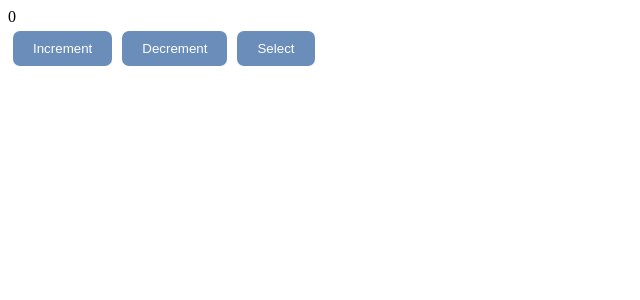
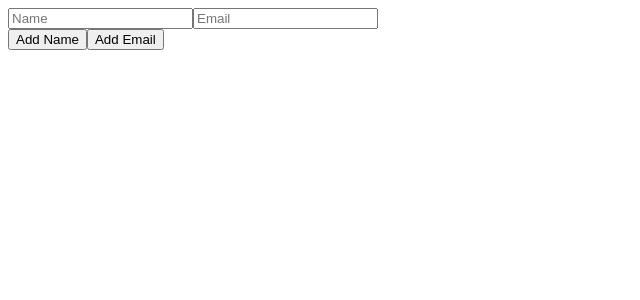
Before and after one commit to dinelkalakshan40/react-demo, a React (Vite) app: page / in a window 1280 px wide. Shown: the top 300 px of the page, without its empty margins (0-640 px from the left). Built offline with nearby package versions, Linux system fonts and the light colour scheme.

Commit message:
combineReducers

```diff
--- a/src/App.tsx
+++ b/src/App.tsx
@@ -1,18 +1,22 @@
 import './App.css'
 import {useDispatch, useSelector} from "react-redux";
+import {useState} from "react";
 
 function App() {
 
-    const count = useSelector(state => state);
+    const customer = useSelector(state => state.customer)
     const dispatch = useDispatch();
 
+    const [name, setName] = useState('');
+    const [email, setEmail] = useState('');
     return (
         <>
-            {count}
+            <input type="text" placeholder="Name" onChange={(e) => setName(e.target.value)} />
+            <input type="text" placeholder="Email" onChange={(e) => setEmail(e.target.value)}/> <br/>
+            <button onClick={() => dispatch({ type:'ADD_CUSTOMER',payload:name})}>Add Name</button>
+            <button onClick={() => dispatch({ type:'ADD_CUSTOMER',payload:email})}>Add Email</button>
             <br/>
-            <button className="buttonStyle" onClick={() => dispatch({ type:'INCREMENT'})}>Increment</button>
-            <button className="buttonStyle" onClick={() => dispatch({ type:'DECREMENT'})}>Decrement</button>
-            <button className="buttonStyle" onClick={() => dispatch({ type:''})}>Select</button>
+            {customer}
         </>
     )
 }
--- a/src/Reducers/CountReducer.tsx
+++ b/src/Reducers/CountReducer.tsx
@@ -1,10 +1,15 @@
-export const initialState =0;
+export const initialState ={
+    value :0,
+    visibility :true
+}
 export function CountReducer(state= initialState,action:{type:string}){
     switch (action.type) {
         case 'INCREMENT':
-            return state  +1;
+            return{...state,value: state.value+1};
         case 'DECREMENT':
-            return state -1;
+            return{...state,value: state.value-1};
+            case 'TOGGLE':
+                return {...state,visibility: !state.visibility};
         default:
             return state;
     }
--- /dev/null
+++ b/src/Reducers/CustomerReducer.tsx
@@ -0,0 +1,20 @@
+import {Customer} from "../model/Customer.tsx";
+
+
+export const initialState = '';
+export function CustomerReducer (state = initialState, action: {type: string, payload: Customer}) {
+    switch (action.type) {
+        case 'ADD_CUSTOMER':
+            return [...state, action.payload]
+        /*
+        case 'DELETE_CUSTOMER':
+            return state.slice(0,-1);
+        case 'DELETE_CUSTOMER_BY_EMAIL':
+            return state.filter((customer: Customer) => customer.email !== action.payload.email);
+        case 'UPDATE_CUSTOMER':
+            return state.map((customer: Customer) => customer.email === action.payload.email ? action.payload : customer);
+            return state.map((customer: Customer) => customer.email === action.payload.email ? action.payload : customer);*/
+        default:
+            return state;
+    }
+}
--- a/src/Store/Store.tsx
+++ b/src/Store/Store.tsx
@@ -1,5 +1,8 @@
-import {createStore} from "redux";
-import {CountReducer} from "../Reducers/CountReducer.tsx";
+import {combineReducers, createStore} from "redux";
+import {CustomerReducer} from "../Reducers/CustomerReducer.tsx";
 
 
-export const store = createStore(CountReducer);
+const rootReducer = combineReducers({
+    customer : CustomerReducer
+})
+export const store = createStore(rootReducer);
--- /dev/null
+++ b/src/model/Customer.tsx
@@ -0,0 +1,11 @@
+export class Customer {
+    name: string;
+    email: string;
+    phone: string;
+
+    constructor(name: string, email: string, phone: string) {
+        this.name = name;
+        this.email = email;
+        this.phone = phone;
+    }
+}
```
Also changed, not shown: src/Reducers/ItemReducer.tsx (added).
